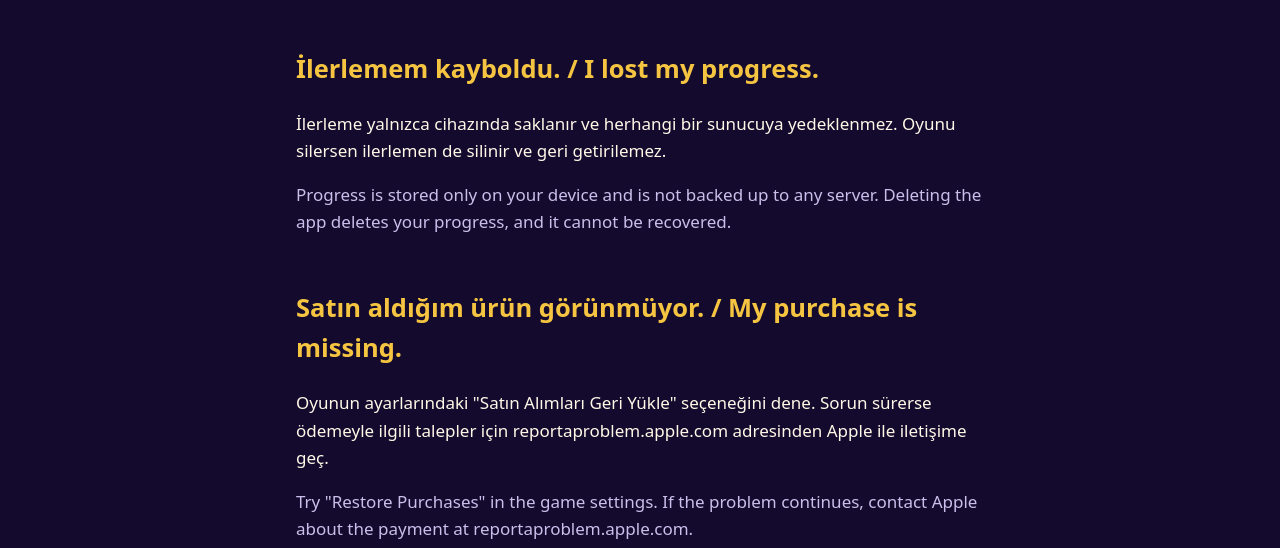
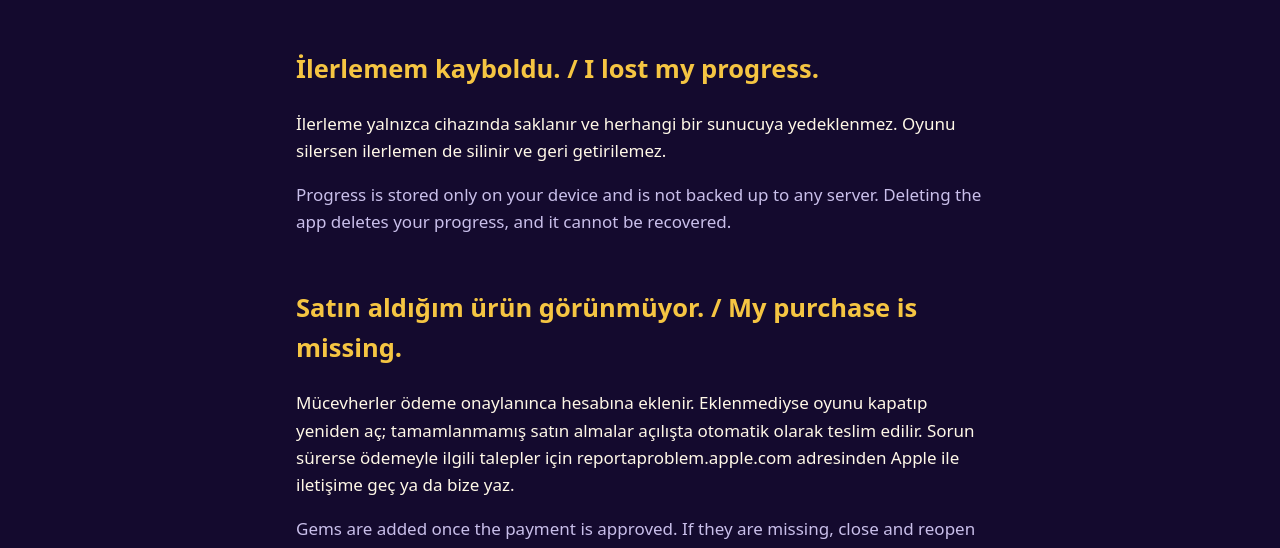
Before and after one commit to deltastech/royal-brawl-site, a plain HTML site: page support.html in a window 1280 px wide. Shown: the part 249-797 px from the top of the page. Drawn offline with Linux system fonts and the light colour scheme.

Commit message:
Support: gem packs are consumables, delivered at launch
Co-Authored-By: Claude Opus 5.5 <noreply@anthropic.com>

```diff
--- a/support.html
+++ b/support.html
@@ -16,8 +16,8 @@
 <p class="en" lang="en">Progress is stored only on your device and is not backed up to any server. Deleting the app deletes your progress, and it cannot be recovered.</p>
 
 <h2>Satın aldığım ürün görünmüyor. <span lang="en">/ My purchase is missing.</span></h2>
-<p>Oyunun ayarlarındaki "Satın Alımları Geri Yükle" seçeneğini dene. Sorun sürerse ödemeyle ilgili talepler için reportaproblem.apple.com adresinden Apple ile iletişime geç.</p>
-<p class="en" lang="en">Try "Restore Purchases" in the game settings. If the problem continues, contact Apple about the payment at reportaproblem.apple.com.</p>
+<p>Mücevherler ödeme onaylanınca hesabına eklenir. Eklenmediyse oyunu kapatıp yeniden aç; tamamlanmamış satın almalar açılışta otomatik olarak teslim edilir. Sorun sürerse ödemeyle ilgili talepler için reportaproblem.apple.com adresinden Apple ile iletişime geç ya da bize yaz.</p>
+<p class="en" lang="en">Gems are added once the payment is approved. If they are missing, close and reopen the game; unfinished purchases are delivered automatically at launch. If the problem continues, contact Apple about the payment at reportaproblem.apple.com or write to us.</p>
 
 <h2>Oyun açılmıyor. <span lang="en">/ The game won't open.</span></h2>
 <p>iOS'u en son sürüme güncelle, oyunu ve telefonunu yeniden başlat. Sorun devam ederse bize yaz.</p>
```
